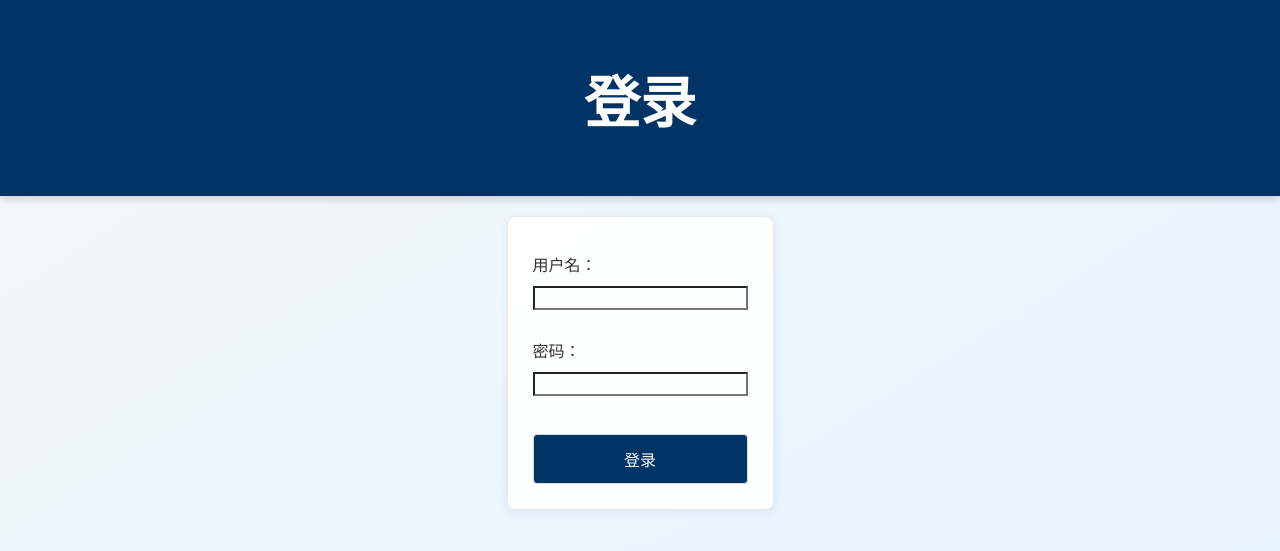
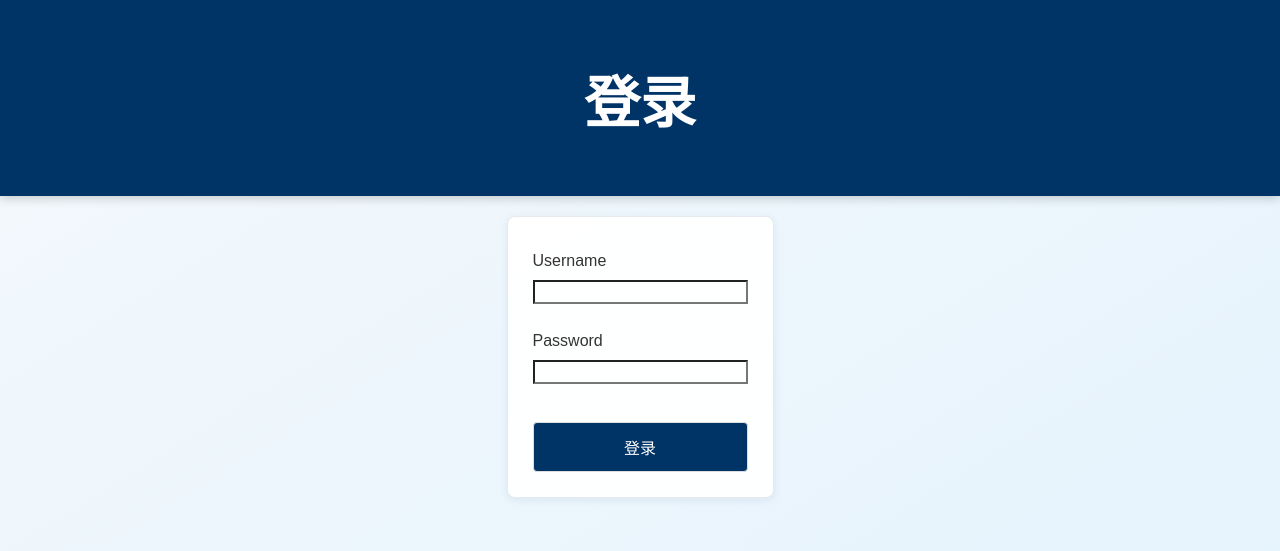
Before and after one commit to Brooks-Z/DSi, a Python web app: template templates/login.html in a window 1280 px wide. Shown: the top 551 px of the page. Run offline with Jinja, Linux system fonts and the light colour scheme; the template is opened without the code that fills it, so the values that code supplies are empty, except form fields; tables that the repository leaves empty hold one stand-in row (values such as "Sample post"); form fields are guessed from the names that the template uses.

Commit message:
Update login.html

```diff
--- a/templates/login.html
+++ b/templates/login.html
@@ -1,8 +1,7 @@
 <!DOCTYPE html>
-<html lang="en">
+<html lang="zh">
 <head>
     <meta charset="UTF-8">
-    <meta name="viewport" content="width=device-width, initial-scale=1.0">
     <title>登录页面</title>
     <link rel="stylesheet" href="{{ url_for('static', filename='style.css') }}">
 </head>
@@ -11,11 +10,18 @@
         <h1>登录</h1>
     </header>
     <form method="POST">
-        <label for="username">用户名：</label>
-        <input type="text" id="username" name="username" required>
+        {{ form.hidden_tag() }}
+
+        <label>{{ form.username.label }}</label>
+        {{ form.username() }}
+        {% for error in form.username.errors %}<span class="error">{{ error }}</span>{% endfor %}
+
         <br>
-        <label for="password">密码：</label>
-        <input type="password" id="password" name="password" required>
+
+        <label>{{ form.password.label }}</label>
+        {{ form.password() }}
+        {% for error in form.password.errors %}<span class="error">{{ error }}</span>{% endfor %}
+
         <br>
         <button type="submit">登录</button>
     </form>
```
